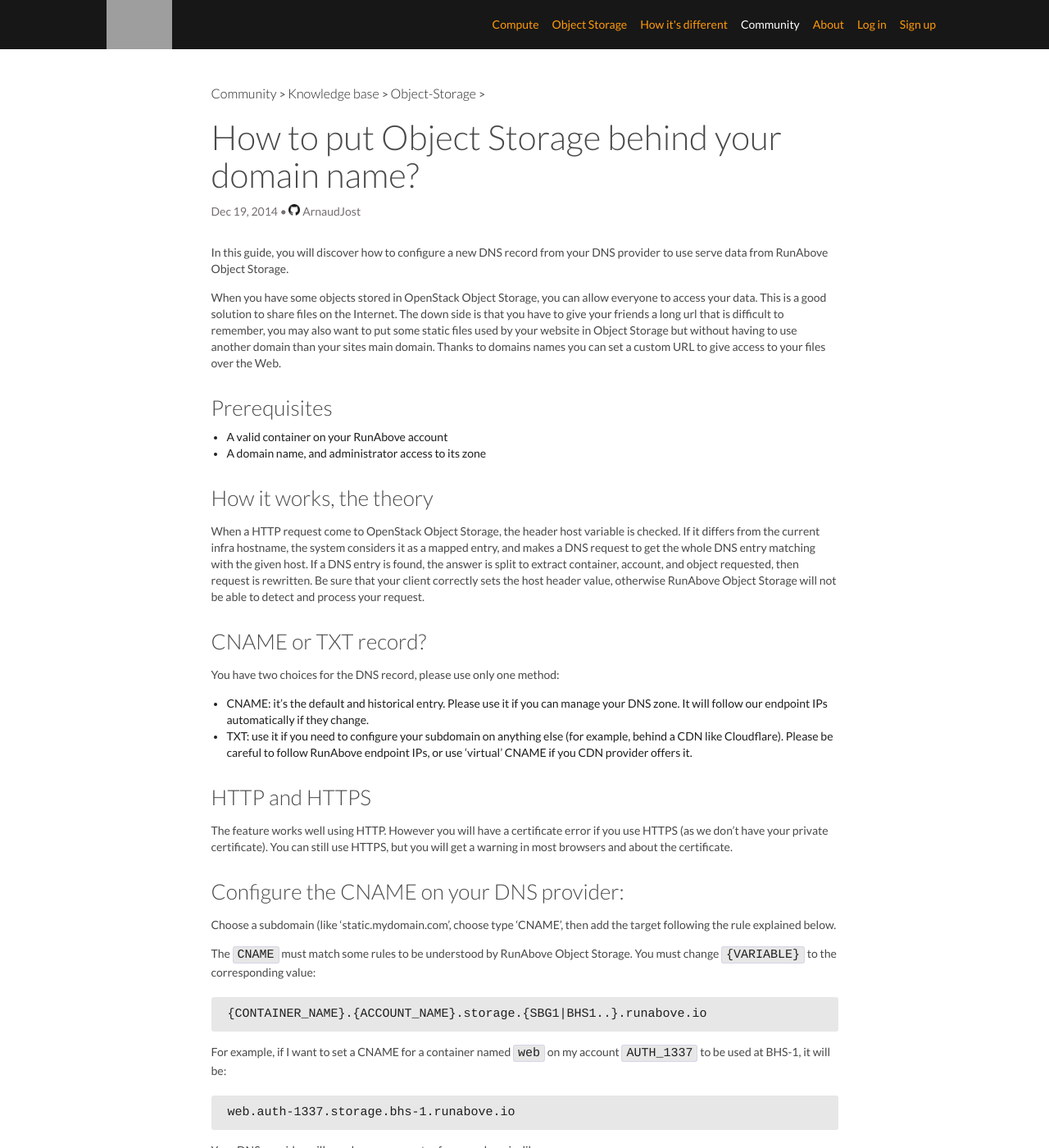
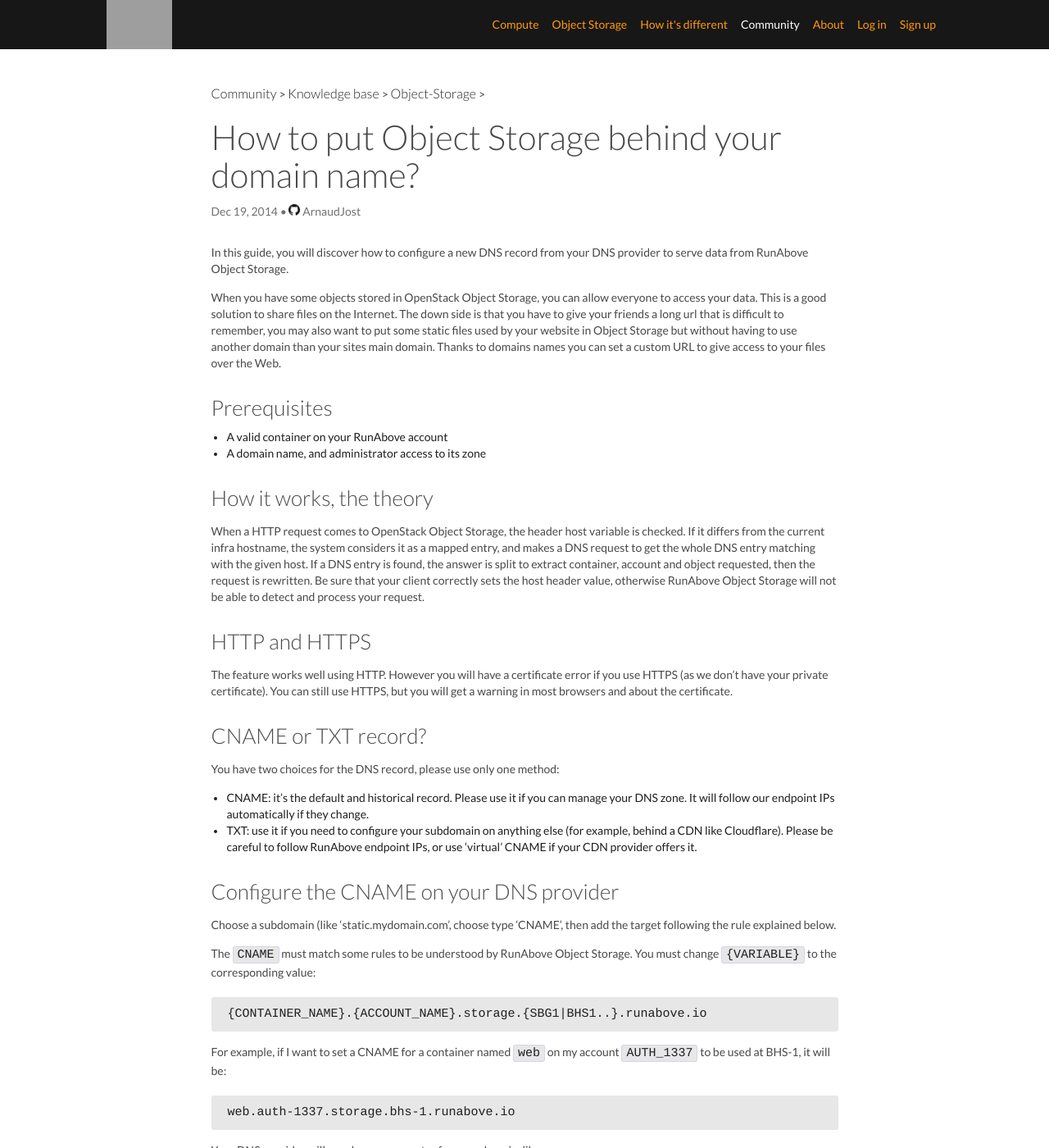
Before and after one commit to ovhlabs/knowledge-base, a Jekyll site: the page built from en/_posts/2014-12-19-how-to-put-object-storage-behind-your-domain-name.md, in a window 1280 px wide and 1400 px high. Shown: the whole window at 82% size. Built offline with Jekyll 4.4.1, drawn with Linux system fonts in a browser that asks for light colours; Markdown is read by kramdown in place of the engine named in the settings; comment, search, counter and statistics services are not loaded; some of the changed text lies outside the part shown; grey boxes are pictures that could not be loaded.

Commit message:
Correct typos in domain guide

```diff
--- a/en/_posts/2014-12-19-how-to-put-object-storage-behind-your-domain-name.md
+++ b/en/_posts/2014-12-19-how-to-put-object-storage-behind-your-domain-name.md
@@ -6,7 +6,7 @@
 lang: en
 ---
 
-In this guide, you will discover how to configure a new DNS record from your DNS provider to use serve data from RunAbove Object Storage.
+In this guide, you will discover how to configure a new DNS record from your DNS provider to serve data from RunAbove Object Storage.
 
 When you have some objects stored in OpenStack Object Storage, you can allow everyone to access your data. This is a good solution to share files on the Internet. The down side is that you have to give your friends a long url that is difficult to remember, you may also want to put some static files used by your website in Object Storage but without having to use another domain than your sites main domain. Thanks to domains names you can set a custom URL to give access to your files over the Web.
 
@@ -20,24 +20,23 @@
 How it works, the theory
 ------------------------
 
-When a HTTP request come to OpenStack Object Storage, the header host variable is checked. If it differs from the current infra hostname, the system considers it as a mapped entry, and makes a DNS request to get the whole DNS entry matching with the given host. If a DNS entry is found, the answer is split to extract container, account, and object requested, then request is rewritten. Be sure that your client correctly sets the host header value, otherwise RunAbove Object Storage will not be able to detect and process your request.
+When a HTTP request comes to OpenStack Object Storage, the header host variable is checked. If it differs from the current infra hostname, the system considers it as a mapped entry, and makes a DNS request to get the whole DNS entry matching with the given host. If a DNS entry is found, the answer is split to extract container, account and object requested, then the request is rewritten. Be sure that your client correctly sets the host header value, otherwise RunAbove Object Storage will not be able to detect and process your request.
+
+HTTP and HTTPS
+--------------
+
+The feature works well using HTTP. However you will have a certificate error if you use HTTPS (as we don't have your private certificate). You can still use HTTPS, but you will get a warning in most browsers and about the certificate.
 
 CNAME or TXT record?
 --------------------
 
 You have two choices for the DNS record, please use only one method:
 
-- CNAME: it's the default and historical entry. Please use it if you can manage your DNS zone. It will follow our endpoint IPs automatically if they change.
-- TXT: use it if you need to configure your subdomain on anything else (for example, behind a CDN like Cloudflare). Please be careful to follow RunAbove endpoint IPs, or use 'virtual' CNAME if you CDN provider offers it.
+- CNAME: it's the default and historical record. Please use it if you can manage your DNS zone. It will follow our endpoint IPs automatically if they change.
+- TXT: use it if you need to configure your subdomain on anything else (for example, behind a CDN like Cloudflare). Please be careful to follow RunAbove endpoint IPs, or use 'virtual' CNAME if your CDN provider offers it.
 
-HTTP and HTTPS
---------------
-
-The feature works well using HTTP. However you will have a certificate error if you use HTTPS (as we don't have your private certificate). You can still use HTTPS, but you will get a warning in most browsers and about the certificate.
-
-
-Configure the CNAME on your DNS provider:
-----------------------------------------------
+Configure the CNAME on your DNS provider
+----------------------------------------
 
 Choose a subdomain (like 'static.mydomain.com', choose type 'CNAME', then add the target following the rule explained below.
 
@@ -53,8 +52,8 @@
 
     static IN CNAME web.auth-1337.storage.bhs-1.runabove.io
 
-Configure the TXT on your DNS provider:
-----------------------------------------------
+Configure the TXT on your DNS provider
+--------------------------------------
 
 Choose type `TXT`, then add the target following the rule explained below.
 
@@ -82,7 +81,7 @@
 Note
 ----
 
-* You cannot use the character dot in container name
+* You cannot use the character dot `.` in the container name
 * Depending on your DNS provider, you may have to replace '-' in AUTH-ABCD by a '_'. Both of them are detected by RunAbove Object Storage.
 
 Conclusion
```
Also changed, not shown: other parts of en/_posts/2014-12-19-how-to-put-object-storage-behind-your-domain-name.md (+1 -1 lines).
